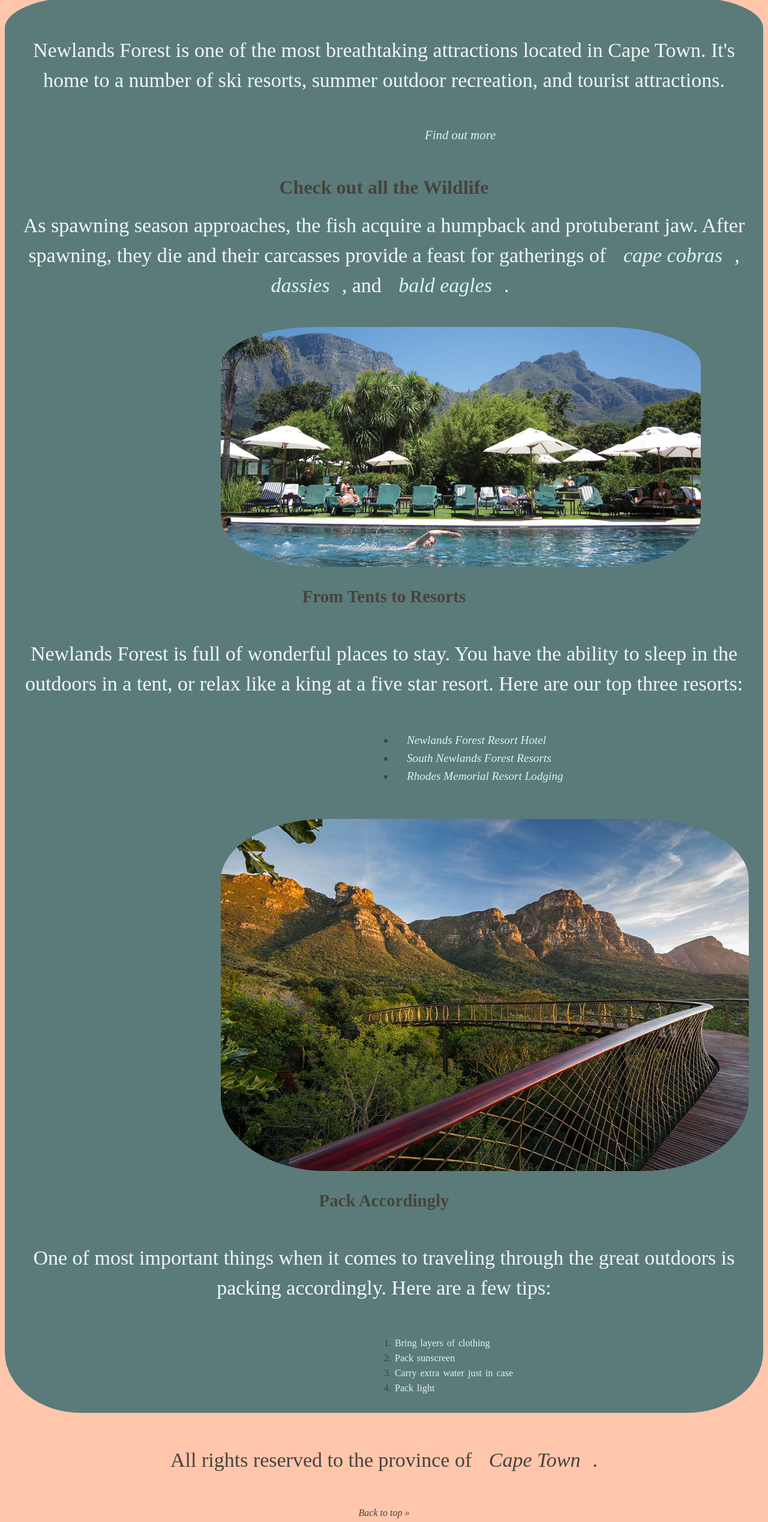
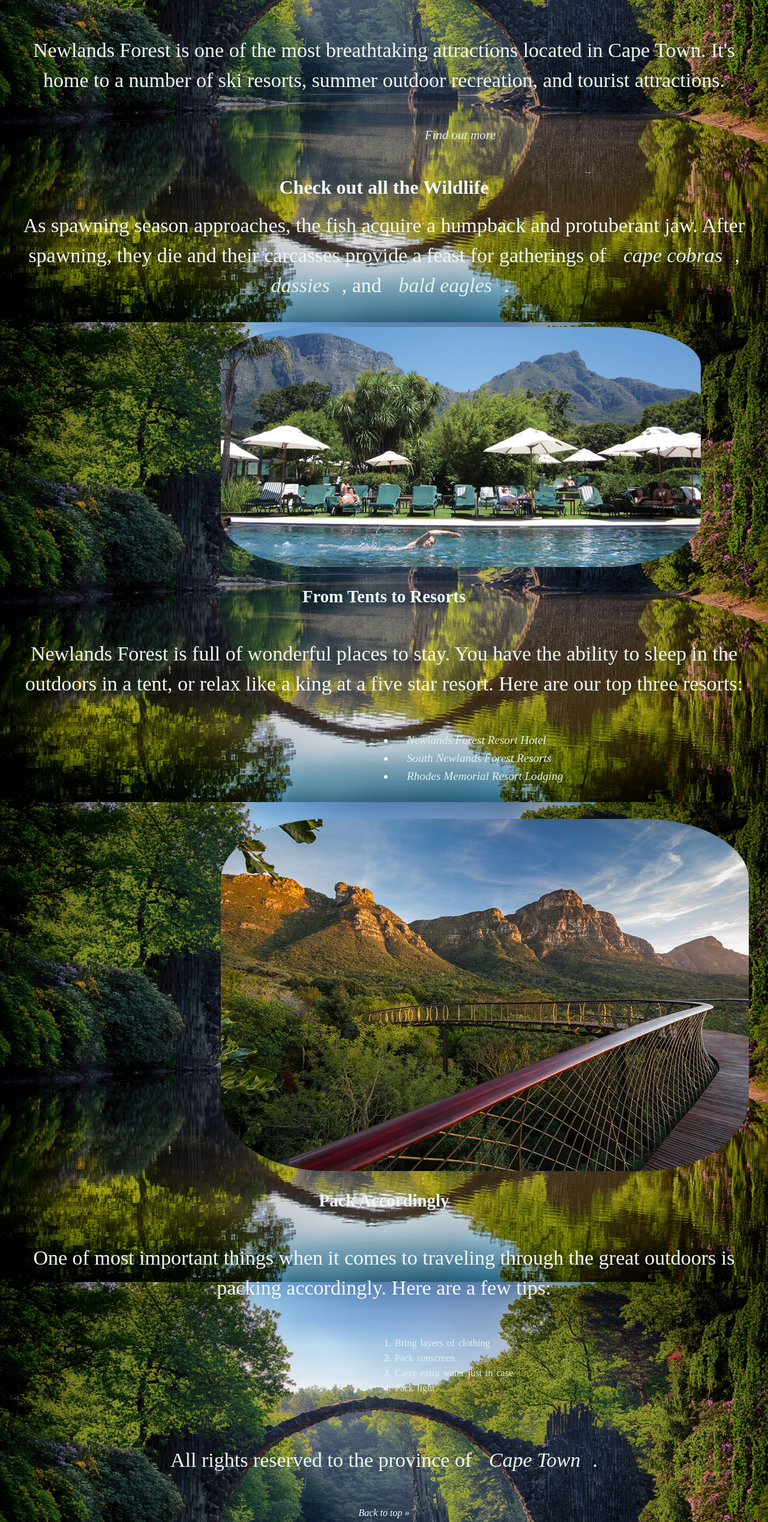
Before and after one commit to MogammadTaariqBardien/sass, a plain HTML site: page index.html in a window 1280 px wide. Shown: the part 263-2800 px from the top of the page at 60% size. Drawn offline with Linux system fonts and the light colour scheme; a script that the page names is missing.

Commit message:
changed backgrounds

```diff
--- a/scss/partials/_base.scss
+++ b/scss/partials/_base.scss
@@ -2,7 +2,9 @@
 @import 'variables';
 
 body {
-    background-color: #FFC6AC;
+    background-image: url(../images/nature.jpeg);
+    background-attachment: fixed;
+    background-size: 100%;
     color: #F0F7F4;
     header{
         text-align: center;
@@ -11,19 +13,19 @@ body {
     h1{
         font-size: $font-size1;
         text-align: center;
-        color: #46433C;
+        color: #F0F7F4;
     }
 
     h2{
         text-align: center;
-        color: #46433C;
+        color: #F0F7F4;
         font-size: 2em;
     }
 
     h3{
         text-align: center;
         font-size: 1.8em;
-        color: #46433C;
+        color: #F0F7F4;
     }
 
     img{
@@ -50,7 +52,7 @@ body {
 
     ul{
         margin-left: 600px;
-        color: #46433C;
+        color: #F0F7F4;
 
         li{
             font-size: 1.2em;
@@ -61,10 +63,10 @@ body {
 
     ol{
         margin-left: 600px;
-        color: #46433C;
+        color: #F0F7F4;
 
         li{
-            color: #46433C;
+            color: #F0F7F4;
             word-spacing: 2px;
             line-height: 25px;
 
--- a/scss/partials/_components.scss
+++ b/scss/partials/_components.scss
@@ -1,11 +1,10 @@
 body{
     .main-title {
-        color: #46433C;
+        color: #F0F7F4;
         font-size: 1.5em;
     }
 
     .main-header{
-        background-color: #FFC6AC;
         margin-bottom: -50px;
         img{
             width: 100px;
@@ -16,7 +15,6 @@ body{
     }
 
     .primary-content {
-        background-color: #5B7B7A;
         height: 500px;
         padding: 10px;
         border-top-left-radius: 10%;
@@ -24,13 +22,11 @@ body{
     }
 
     .resorts {
-        background-color: #5B7B7A;
         height: 800px;
         padding: 10px;
     }
 
     .tips {
-        background-color: #5B7B7A;
         height: 1000px;
         padding: 10px;
         border-bottom-left-radius: 10%;
@@ -68,11 +64,11 @@ body{
     .main-footer {
         text-align: center;
         p{
-            color: #46433C;
+            color: #F0F7F4;
         }
 
         a{
-            color: #46433C;
+            color: #F0F7F4;
         }
 
     }
```
Also changed, not shown: css/styles.css, images/nature.jpeg (added), 1 other file.
